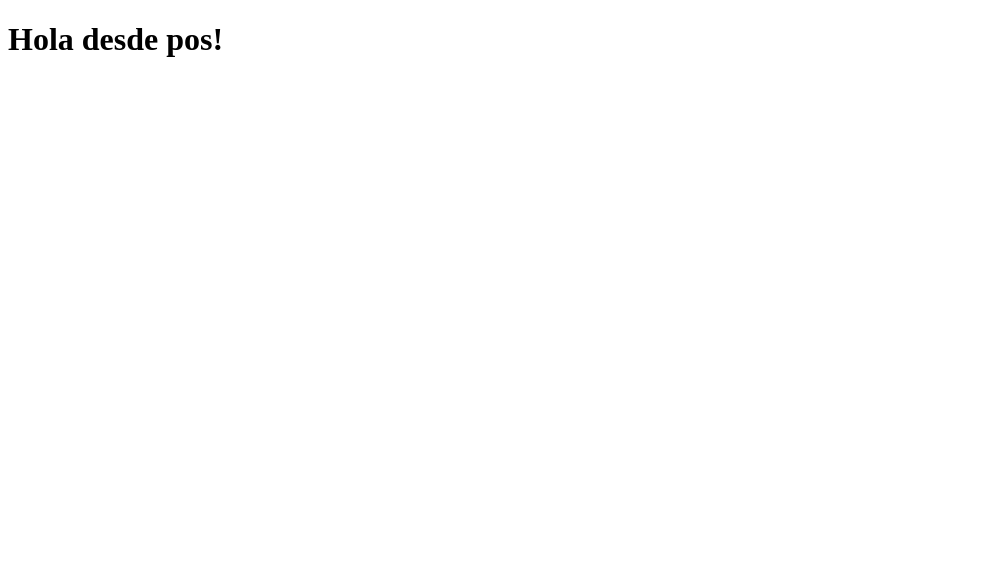
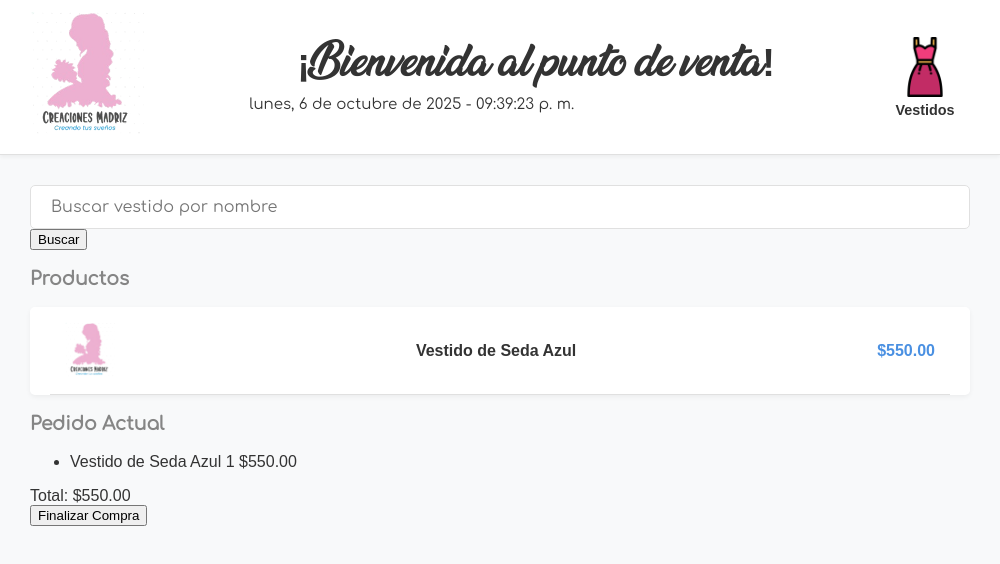
Before and after one commit to SERGI0VALDES/POSINV-CM, an Electron app: page src/renderer/screens/Pos.html in a window 1000 px wide. Drawn offline with Linux system fonts and the light colour scheme.

Commit message:
feat: sigo con el desarrollo de la parte visual, solo es actualización del repositorio nada nuevo en funcionalidad

```diff
--- /dev/null
+++ b/src/renderer/css/pos.css
@@ -0,0 +1,64 @@
+/* Archivo: punto_de_venta.css */
+
+/* Estilo del contenedor principal del buscador */
+.buscador {
+ padding: 20px;
+    background-color: var(--card-bg);
+    border-bottom: 1px solid var(--border-color);
+}
+
+/* Estilo del campo de entrada de texto */
+#buscadorInput {
+    width: 100%;
+    padding: 12px 20px;
+    border: 1px solid var(--border-color);
+    border-radius: 5px;
+    font-size: 1rem;
+    transition: border-color 0.3s;
+    box-sizing: border-box; /* Fundamental para que el padding no desborde */
+}
+
+#buscadorInput:focus {
+    border-color: var(--primary-color);
+    outline: none;
+    box-shadow: 0 0 5px rgba(74, 144, 226, 0.5);
+}
+
+/* Estilos de la lista de productos */
+.lista-vestidos-contenedor {
+    max-height: 400px; /* Limita la altura del contenedor para hacerlo scrollable */
+    overflow-y: auto;
+    background-color: var(--card-bg);
+    padding: 0 20px;
+    border-radius: 5px;
+    box-shadow: 0 2px 5px rgba(0,0,0,0.05);
+}
+
+.lista-vestidos {
+    list-style: none;
+    padding: 0;
+    margin: 0;
+}
+
+.vestido-item {
+    display: flex;
+    justify-content: space-between;
+    align-items: center;
+    padding: 15px;
+    border-bottom: 1px solid var(--border-color);
+    cursor: pointer;
+    transition: background-color 0.2s;
+}
+
+.vestido-item:hover {
+    background-color: #f0f0f0;
+}
+
+.product-nombre {
+    font-weight: bold;
+}
+
+.product-precio {
+    color: var(--primary-color);
+    font-weight: 600;
+}
--- a/src/renderer/screens/Pos.html
+++ b/src/renderer/screens/Pos.html
@@ -1,11 +1,88 @@
 <!DOCTYPE html>
-<html lang="en">
+<html lang="es">
+
 <head>
     <meta charset="UTF-8">
     <meta name="viewport" content="width=device-width, initial-scale=1.0">
-    <title>Document</title>
+    <!-- Punto de venta de la aplicación para Creaciones Madriz-->
+    <title>Creaciones Madriz | Punto de Venta</title>
+    <link rel="stylesheet" href="../css/dashboard.css">
+    <link rel="stylesheet" href="../css/pos.css">
 </head>
+
 <body>
-    <h1>Hola desde pos!</h1>
+    <header class="topbar">
+
+        <!-- Logo de la empresa -->
+        <div class="logo">
+            <a href="../dashboard.html"><img src="../../assets/img/logo.png" alt="Logo"></a>
+        </div>
+
+        <!-- Informacion del usuario y fecha actual -->
+        <div class="info-usuario">
+        <h2>¡Bienvenida al punto de venta!</h2>
+        <!-- Traemos la fecha y hora actual-->
+        <p id="currentDate"></p>
+        </div>
+
+        <!-- Menu de navegacion -->
+        <nav class="nav-menu">
+
+            <ul>
+                <li>
+                    <!-- Botón para ver los vestidos disponibles -->
+                    <a href="../screens/Vestidos.html">
+                        <img src="../../assets/icons/icon_vestidos.png">
+                        <span>Vestidos</span>
+                    </a>
+                </li>
+            </ul>
+        </nav>
+
+    </header>
+
+    <main class="main-content">
+
+        <!-- Este es el buscador para los vestidos -->
+        <input id="buscadorInput" type="text" placeholder="Buscar vestido por nombre" style="font-family: Comfortaa;">
+        <button>Buscar</button>
+
+
+        <h3 style="color: rgb(133, 133, 133); font-family: Comfortaa;"> Productos </h3>
+
+        <!-- Aqui se mostrara la lista de vestidos que busquemos -->
+        <div class="lista-vestidos-contenedor">
+            <ul id="listaVestidos" class="lista-vestidos">
+                <!-- Los elementos de la lista se generarán dinámicamente con JavaScript -->
+                 <li class="vestido-item">
+                    <img src="../../assets/img/logo.png" alt="Vestido 1" width="50">
+                    <span class="product-nombre">Vestido de Seda Azul</span>
+                    <span class="product-precio">$550.00</span>
+                </li>
+            </ul>
+        </div>
+
+        <!--Carrito de compras o pedido actual-->
+        <div class="carrito-contenedor">
+            <h3 style="color: rgb(133, 133, 133); font-family: Comfortaa;"> Pedido Actual </h3>
+            <ul id="carritoLista" class="carrito-lista">
+                <!-- Los elementos del carrito se generarán dinámicamente con JavaScript -->
+                <li class="carrito-item">
+                    <span class="carrito-nombre">Vestido de Seda Azul</span>
+                    <span class="carrito-cantidad">1</span>
+                    <span class="carrito-precio">$550.00</span>
+                </li>
+            </ul>
+            <div class="total-contenedor">
+                <span>Total:</span>
+                <span id="totalPrecio" class="total-precio">$550.00</span>
+            </div>
+            <button id="finalizarCompraBtn" class="finalizar-compra-btn">Finalizar Compra</button>
+        </div>
+    </main>
+
+    <!-- JS´s-->
+    <script src="../js/dateTime.js"></script>
+
 </body>
 </html>
```
Also changed, not shown: src/renderer/dashboard.html (+1 -1 lines), README.md, src/renderer/js/dateTime.js (renamed from src/renderer/js/dashboard.js).
